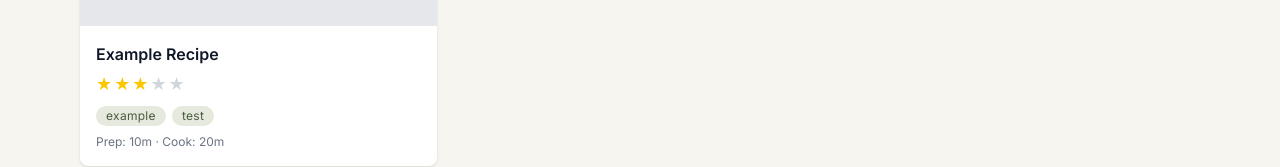
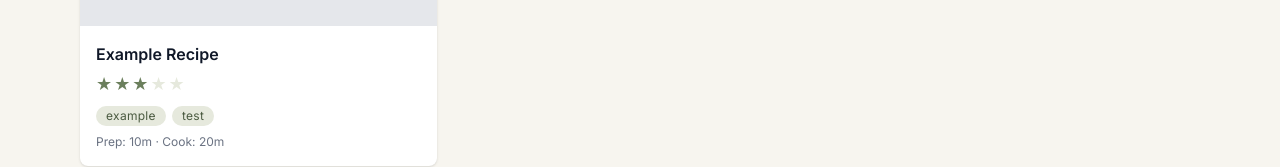
Before and after one commit to mcakes/cookbook, a React (Vite) app: page / in a window 1280 px wide. Shown: the part 411-578 px from the top of the page. Built offline with nearby package versions, Linux system fonts and the light colour scheme.

Commit message:
Restyle StarRating with sage accent

```diff
--- a/src/components/StarRating.tsx
+++ b/src/components/StarRating.tsx
@@ -10,7 +10,7 @@ export default function StarRating({ rating, max = 5, onChange }: StarRatingProp
       {Array.from({ length: max }, (_, i) => (
         <span
           key={i}
-          className={`text-lg ${i < rating ? "text-yellow-400" : "text-gray-300"} ${
+          className={`text-lg ${i < rating ? "text-accent" : "text-line"} ${
             onChange ? "cursor-pointer" : ""
           }`}
           onClick={() => onChange?.(i + 1)}
```
